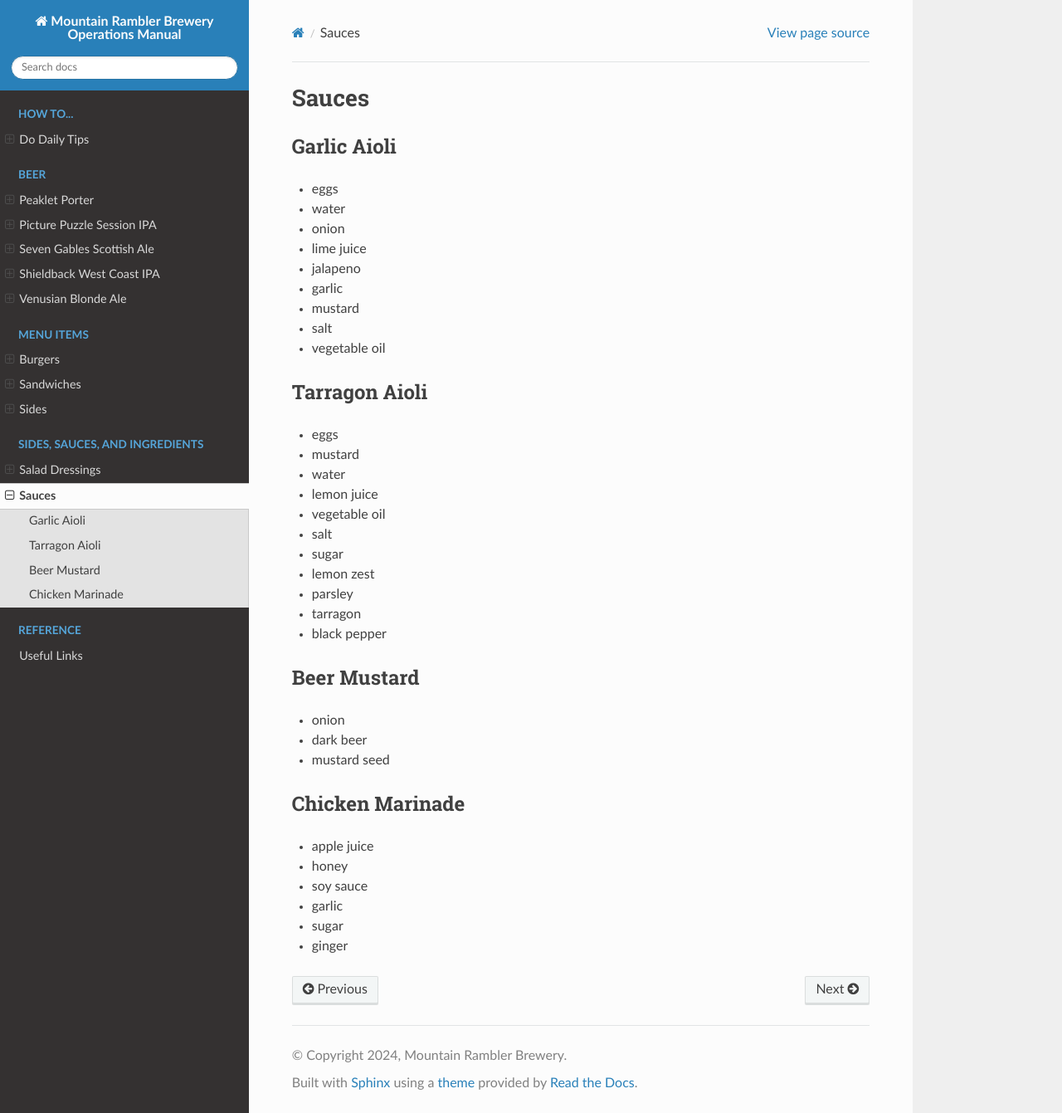
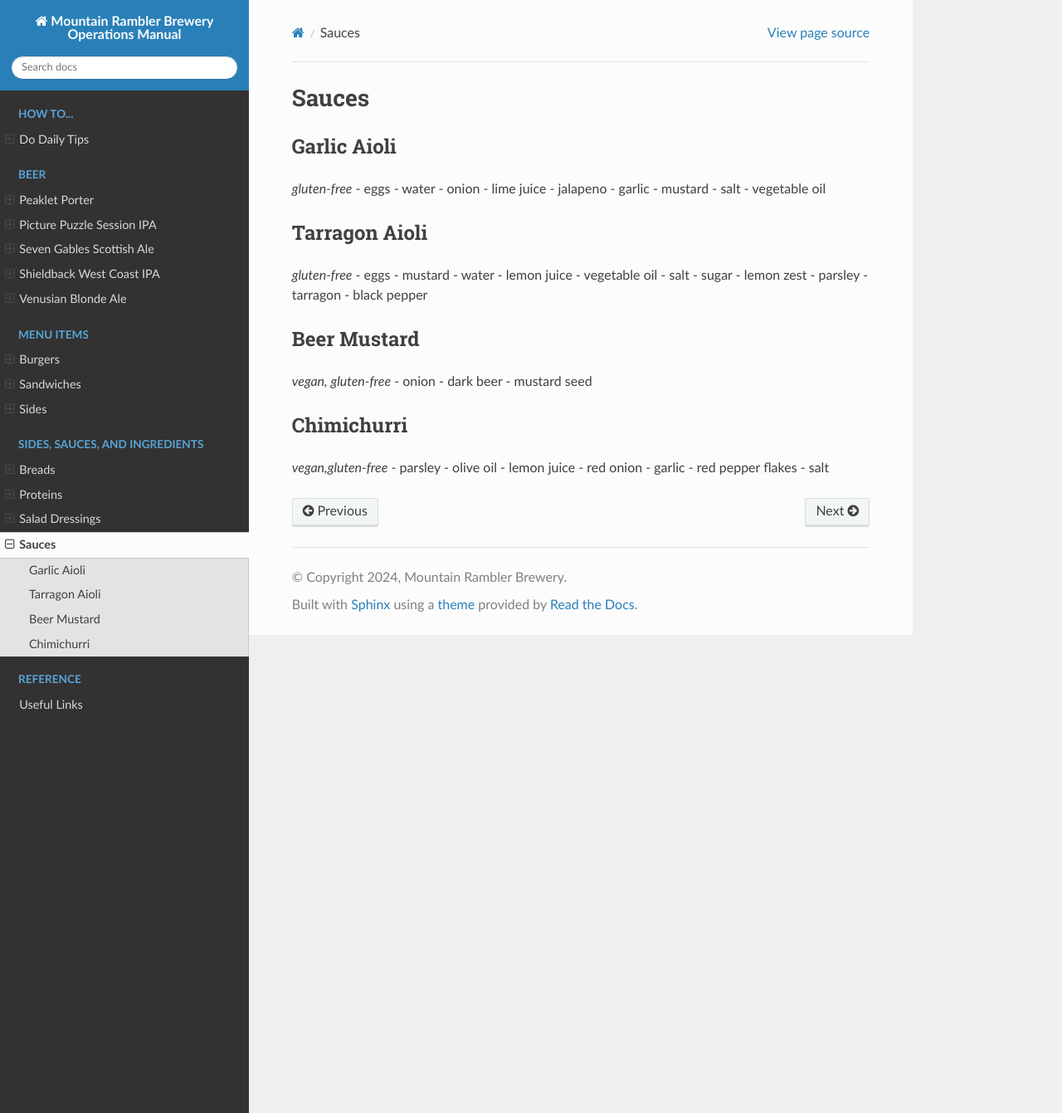
Before and after one commit to zhenry9/mrb-docs, a Sphinx documentation site: the page built from docs/source/menu/food/ingredients/sauces.rst, in a window 1280 px wide and 1341 px high. Shown: the whole window at 83% size. Built offline with Sphinx 7.4.7 and the Read the Docs theme 2.0.0, drawn with Linux system fonts in a browser that asks for light colours.

Commit message:
add ingredients

```diff
--- a/docs/source/menu/food/burgers.rst
+++ b/docs/source/menu/food/burgers.rst
@@ -3,7 +3,7 @@ Burgers
 
 The Burger
 ----------
-- 6oz Barbwire Beef patty
+- 6oz :ref:`Barbwire Beef patty`
 - :ref:`Great Basin Ciabatta Bun`
 - Lettuce
 - Tomato
@@ -12,7 +12,7 @@ The Burger
 
 Rambler Burger
 --------------
-- 6oz Barbwire Beef patty
+- 6oz :ref:`Barbwire Beef patty`
 - :ref:`Great Basin Ciabatta Bun`
 - Cheddar cheese
 - Bacon
@@ -24,7 +24,7 @@ Rambler Burger
 
 Bacon and Blue Burger
 ---------------------
-- 6oz Barbwire Beef patty
+- 6oz :ref:`Barbwire Beef patty`
 - :ref:`Great Basin Ciabatta Bun`
 - Bacon
 - Blue cheese
--- a/docs/source/menu/food/ingredients/salad-dressings.rst
+++ b/docs/source/menu/food/ingredients/salad-dressings.rst
@@ -3,6 +3,7 @@ Salad Dressings
 
 Balsamic Dressing
 -----------------
+*vegan, gluten-free*
 - ginger root
 - garlic
 - balsamic vinegar
@@ -14,6 +15,7 @@ Balsamic Dressing
 
 Tahini Dressing
 ---------------
+*vegan, gluten-free*
 - tahini
 - lemon juice
 - water
@@ -22,6 +24,7 @@ Tahini Dressing
 
 Sesame Dresssing
 ----------------
+*vegan, contains gluten*
 - olive oil
 - rice vinegar
 - honey
@@ -34,6 +37,7 @@ Sesame Dresssing
 
 Maple Dressing
 --------------
+*vegan, gluten-free*
 - olive oil
 - maple
 - white wine vinegar
--- a/docs/source/menu/food/ingredients/sauces.rst
+++ b/docs/source/menu/food/ingredients/sauces.rst
@@ -3,6 +3,7 @@ Sauces
 
 Garlic Aioli
 ------------
+*gluten-free*
 - eggs
 - water
 - onion
@@ -15,6 +16,7 @@ Garlic Aioli
 
 Tarragon Aioli
 --------------
+*gluten-free*
 - eggs
 - mustard
 - water
@@ -29,15 +31,18 @@ Tarragon Aioli
 
 Beer Mustard
 ------------
+*vegan, gluten-free*
 - onion
 - dark beer
 - mustard seed
 
-Chicken Marinade
-----------------
-- apple juice
-- honey
-- soy sauce
+Chimichurri
+-----------
+*vegan,gluten-free*
+- parsley
+- olive oil
+- lemon juice
+- red onion
 - garlic
-- sugar
-- ginger
+- red pepper flakes
+- salt
--- a/docs/source/menu/food/sandwiches.rst
+++ b/docs/source/menu/food/sandwiches.rst
@@ -4,7 +4,7 @@ Sandwiches
 Grilled Chicken Sandwich
 ------------------------
 - Chicken breast
-- Great Basin "ciabatta" bun
+- :ref:`Great Basin Ciabatta Bun`
 - Lettuce
 - Tomato
 - Onion
```
Also changed, not shown: docs/source/menu/food/ingredients/breads.rst (added, +19 -0 lines), docs/source/menu/food/ingredients/proteins.rst (added, +30 -0 lines).
